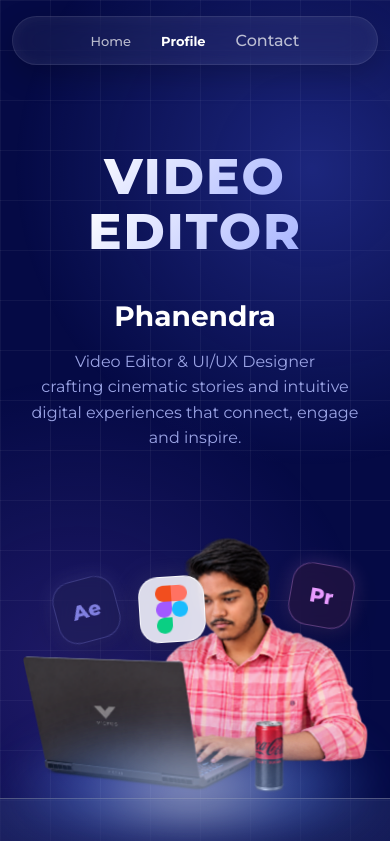
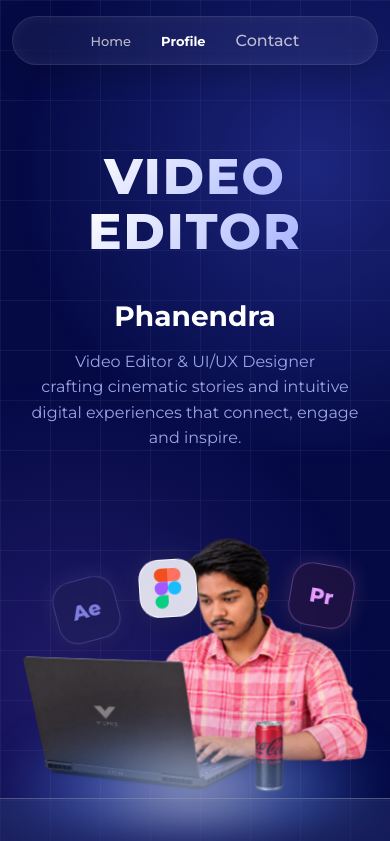
Before and after one commit to Phanendra1275/PhanendraPortfolio, a React (Vite) app: page / in a window 390 px wide. Shown: the top 841 px of the page. Built offline with nearby package versions, Linux system fonts and the light colour scheme.

Commit message:
Reduce and raise Figma icon

```diff
--- a/src/components/Hero.css
+++ b/src/components/Hero.css
@@ -137,7 +137,7 @@
 }
 
 .icon-figma {
-  top: 35%;
+  top: 28%;
   left: 28%;
   right: auto;
   bottom: auto;
@@ -147,14 +147,14 @@
   border-color: rgba(255, 255, 255, 0.8);
   box-shadow: 0 10px 30px rgba(0, 0, 0, 0.2), 0 0 30px rgba(255, 255, 255, 0.1);
   border-radius: 24px;
-  padding: 12px;
+  padding: 10px;
   animation: floatFigma 7.5s ease-in-out infinite;
   animation-delay: -2.5s;
 }
 
 .icon-figma .icon-placeholder {
-  width: 68px;
-  height: 68px;
+  width: 56px;
+  height: 56px;
 }
 
 .hero-flare {
@@ -270,13 +270,13 @@
     --rot: 10deg;
   }
   .icon-figma {
-    top: 22%;
+    top: 16%;
     left: 34%;
     right: auto;
     bottom: auto;
     z-index: 8; /* Keep the logo visible on top */
     --rot: -5deg;
-    padding: 8px;
+    padding: 6px;
     border-radius: 20px;
   }
 
@@ -289,8 +289,8 @@
     font-size: 24px;
   }
   .icon-figma .icon-placeholder {
-    width: 52px;
-    height: 52px;
+    width: 44px;
+    height: 44px;
   }
 
   .hero-flare {
@@ -313,8 +313,8 @@
   }
 
   .icon-figma .icon-placeholder {
-    width: 48px;
-    height: 48px;
+    width: 40px;
+    height: 40px;
   }
 }
 
```
